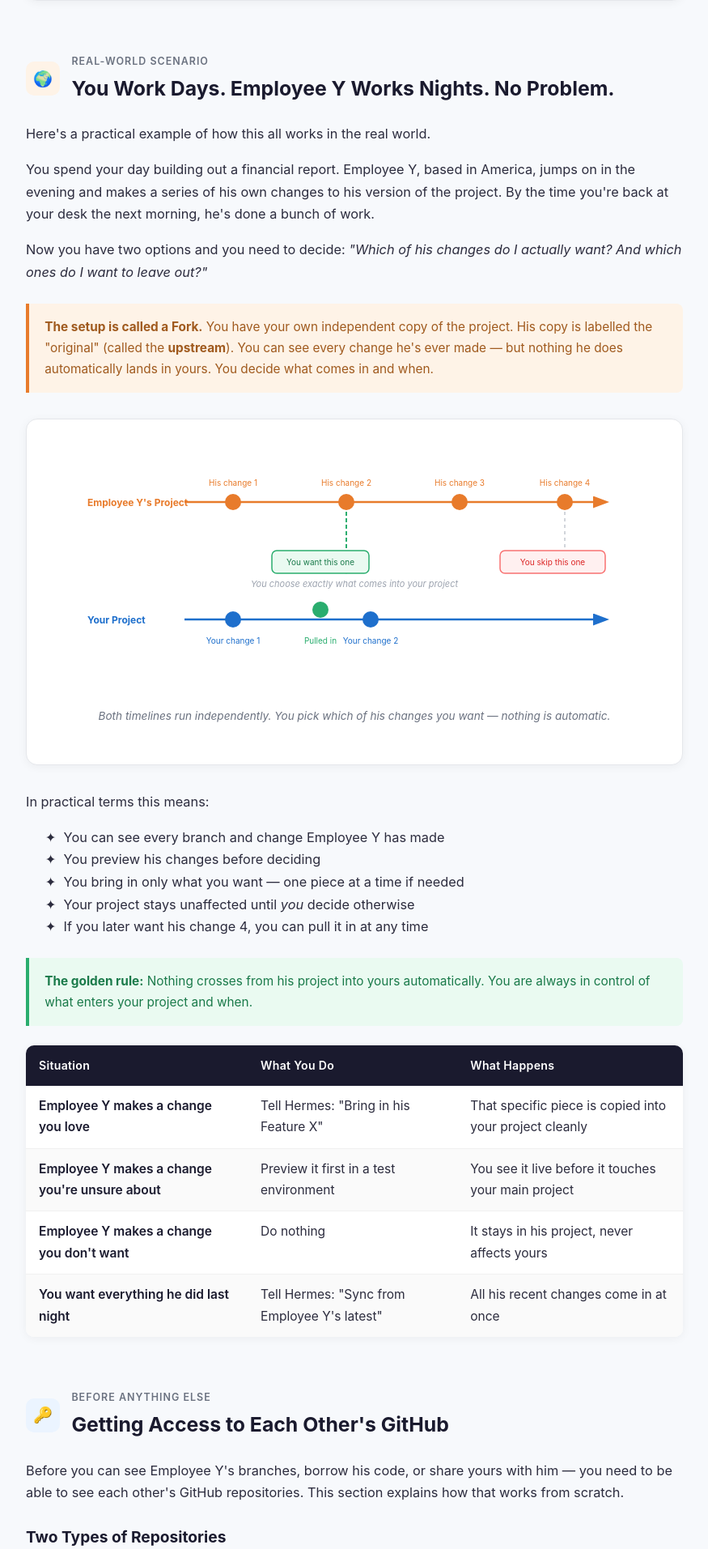
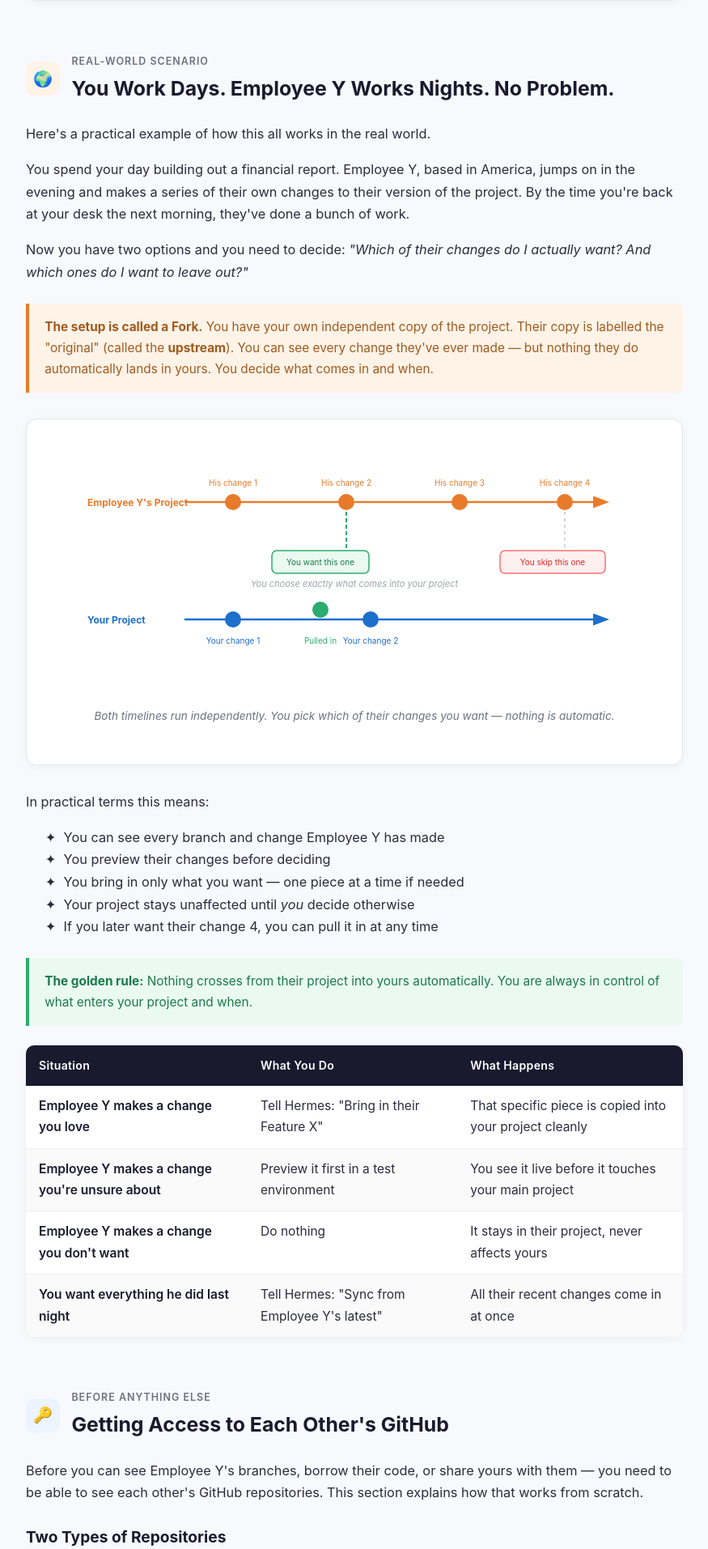
Before and after one commit to jarrydgreen-cleverprofits/team-workflow-guide, a Flask app: page / in a window 1280 px wide. Shown: the part 4111-6024 px from the top of the page at 81% size, without its empty margins (202-1077 px from the left). Run offline with Flask 3, Linux system fonts and the light colour scheme.

Commit message:
Make all pronouns gender-neutral throughout

```diff
--- a/templates/index.html
+++ b/templates/index.html
@@ -467,11 +467,11 @@
       </div>
     </div>
     <p>Here's a practical example of how this all works in the real world.</p>
-    <p>You spend your day building out a financial report. Employee Y, based in America, jumps on in the evening and makes a series of his own changes to his version of the project. By the time you're back at your desk the next morning, he's done a bunch of work.</p>
-    <p>Now you have two options and you need to decide: <em>"Which of his changes do I actually want? And which ones do I want to leave out?"</em></p>
+    <p>You spend your day building out a financial report. Employee Y, based in America, jumps on in the evening and makes a series of their own changes to their version of the project. By the time you're back at your desk the next morning, they've done a bunch of work.</p>
+    <p>Now you have two options and you need to decide: <em>"Which of their changes do I actually want? And which ones do I want to leave out?"</em></p>
 
     <div class="callout orange">
-      <strong>The setup is called a Fork.</strong> You have your own independent copy of the project. His copy is labelled the "original" (called the <strong>upstream</strong>). You can see every change he's ever made — but nothing he does automatically lands in yours. You decide what comes in and when.
+      <strong>The setup is called a Fork.</strong> You have your own independent copy of the project. Their copy is labelled the "original" (called the <strong>upstream</strong>). You can see every change they've ever made — but nothing they do automatically lands in yours. You decide what comes in and when.
     </div>
 
     <!-- TIMELINE DIAGRAM -->
@@ -528,20 +528,20 @@
         <!-- Middle label -->
         <text x="350" y="175" text-anchor="middle" font-size="11" fill="#9CA3AF" font-style="italic">You choose exactly what comes into your project</text>
       </svg>
-      <p class="diagram-caption">Both timelines run independently. You pick which of his changes you want — nothing is automatic.</p>
+      <p class="diagram-caption">Both timelines run independently. You pick which of their changes you want — nothing is automatic.</p>
     </div>
 
     <p>In practical terms this means:</p>
     <p style="margin-left:1.2rem;">
       &nbsp;✦&nbsp; You can see every branch and change Employee Y has made<br/>
-      &nbsp;✦&nbsp; You preview his changes before deciding<br/>
+      &nbsp;✦&nbsp; You preview their changes before deciding<br/>
       &nbsp;✦&nbsp; You bring in only what you want — one piece at a time if needed<br/>
       &nbsp;✦&nbsp; Your project stays unaffected until <em>you</em> decide otherwise<br/>
-      &nbsp;✦&nbsp; If you later want his change 4, you can pull it in at any time
+      &nbsp;✦&nbsp; If you later want their change 4, you can pull it in at any time
     </p>
 
     <div class="callout green">
-      <strong>The golden rule:</strong> Nothing crosses from his project into yours automatically. You are always in control of what enters your project and when.
+      <strong>The golden rule:</strong> Nothing crosses from their project into yours automatically. You are always in control of what enters your project and when.
     </div>
 
     <!-- HOW IT WORKS IN PRACTICE TABLE -->
@@ -556,7 +556,7 @@
       <tbody>
         <tr>
           <td>Employee Y makes a change you love</td>
-          <td>Tell Hermes: "Bring in his Feature X"</td>
+          <td>Tell Hermes: "Bring in their Feature X"</td>
           <td>That specific piece is copied into your project cleanly</td>
         </tr>
         <tr>
@@ -567,12 +567,12 @@
         <tr>
           <td>Employee Y makes a change you don't want</td>
           <td>Do nothing</td>
-          <td>It stays in his project, never affects yours</td>
+          <td>It stays in their project, never affects yours</td>
         </tr>
         <tr>
           <td>You want everything he did last night</td>
           <td>Tell Hermes: "Sync from Employee Y's latest"</td>
-          <td>All his recent changes come in at once</td>
+          <td>All their recent changes come in at once</td>
         </tr>
       </tbody>
     </table>
@@ -587,7 +587,7 @@
         <h2>Getting Access to Each Other's GitHub</h2>
       </div>
     </div>
-    <p>Before you can see Employee Y's branches, borrow his code, or share yours with him — you need to be able to see each other's GitHub repositories. This section explains how that works from scratch.</p>
+    <p>Before you can see Employee Y's branches, borrow their code, or share yours with them — you need to be able to see each other's GitHub repositories. This section explains how that works from scratch.</p>
 
     <h3 style="font-size:1.2rem;font-weight:700;color:#1A1A2E;margin:1.5rem 0 0.8rem;">Two Types of Repositories</h3>
     <p>Every project on GitHub is stored in a <strong>repository</strong> — think of it as a folder in the cloud that holds all the code, all the save points, and all the branches for one project. Every repository is either:</p>
@@ -650,7 +650,7 @@
     </div>
 
     <div class="callout green">
-      <strong>What to share:</strong> All you need is the other person's <strong>GitHub username</strong>. That's their handle on GitHub — for example <em>jarrydgreen-cleverprofits</em>. Ask Employee Y for his, share yours with him, and Hermes can handle the rest if needed.
+      <strong>What to share:</strong> All you need is the other person's <strong>GitHub username</strong>. That's their handle on GitHub — for example <em>jarrydgreen-cleverprofits</em>. Ask Employee Y for theirs, share yours with them, and Hermes can handle the rest if needed.
     </div>
 
     <h3 style="font-size:1.2rem;font-weight:700;color:#1A1A2E;margin:1.5rem 0 0.8rem;">Two Ways to Connect to Someone's Repository</h3>
@@ -673,16 +673,16 @@
     </table>
 
     <div class="callout orange">
-      <strong>In our scenario:</strong> Jarryd works on his own dashboard project during the day. Employee Y in America works on his version in the evenings. Jarryd's repository has Employee Y's repository added as an <strong>upstream</strong> — meaning Jarryd can see every branch and every save Employee Y has made, at any time, and choose exactly what to bring in. Employee Y's project is unaffected either way.
+      <strong>In our scenario:</strong> Jarryd works on their own dashboard project during the day. Employee Y in America works on their version in the evenings. Jarryd's repository has Employee Y's repository added as an <strong>upstream</strong> — meaning Jarryd can see every branch and every save Employee Y has made, at any time, and choose exactly what to bring in. Employee Y's project is unaffected either way.
     </div>
 
     <h3 style="font-size:1.2rem;font-weight:700;color:#1A1A2E;margin:1.5rem 0 0.8rem;">How to Get the Information — Fetching</h3>
     <p>Once access is set up, getting Employee Y's latest work onto your machine is a single instruction to Hermes: <em>"Fetch Employee Y's latest branches."</em></p>
     <p>What happens behind the scenes:</p>
     <p style="margin-left:1.2rem;">
-      &nbsp;✦&nbsp; GitHub downloads a copy of all his branches silently to your machine<br/>
+      &nbsp;✦&nbsp; GitHub downloads a copy of all their branches silently to your machine<br/>
       &nbsp;✦&nbsp; <strong>Nothing in your project changes</strong> — you are just downloading so you can look<br/>
-      &nbsp;✦&nbsp; Hermes then lists what branches he has, with a plain English summary of each<br/>
+      &nbsp;✦&nbsp; Hermes then lists what branches they have, with a plain English summary of each<br/>
       &nbsp;✦&nbsp; You decide which ones interest you — then move to the preview or cherry-pick steps
     </p>
 
@@ -724,7 +724,7 @@
     </div>
 
     <div class="callout blue">
-      <strong>Remember:</strong> You never do any of this manually. You tell Hermes in plain English — "Fetch Employee Y's latest" or "show me his branches" — and it handles everything. GitHub and Railway are working in the background. You just make the decisions.
+      <strong>Remember:</strong> You never do any of this manually. You tell Hermes in plain English — "Fetch Employee Y's latest" or "show me their branches" — and it handles everything. GitHub and Railway are working in the background. You just make the decisions.
     </div>
   </div>
 
@@ -737,10 +737,10 @@
         <h2>Getting Employee Y's Work Into Yours — Step by Step</h2>
       </div>
     </div>
-    <p>Employee Y has been building on his project. He's created branches on GitHub. Here's exactly how you get what you want from his project into yours — safely, selectively, and without touching anything you didn't choose to touch.</p>
+    <p>Employee Y has been building on their project. He's created branches on GitHub. Here's exactly how you get what you want from their project into yours — safely, selectively, and without touching anything you didn't choose to touch.</p>
 
     <div class="callout blue">
-      <strong>Remember:</strong> Railway deploys from <em>your</em> GitHub. His code never goes directly to your live site — it always passes through your GitHub first. You are always the gatekeeper.
+      <strong>Remember:</strong> Railway deploys from <em>your</em> GitHub. Their code never goes directly to your live site — it always passes through your GitHub first. You are always the gatekeeper.
     </div>
 
     <!-- THE 3-STEP FLOW -->
@@ -754,13 +754,13 @@
         <!-- Step 1 -->
         <rect x="20" y="40" width="180" height="70" rx="10" fill="#EBF4FF" stroke="#1E6FCC" stroke-width="2"/>
         <text x="110" y="68" text-anchor="middle" font-size="13" font-weight="700" fill="#1E6FCC">Step 1</text>
-        <text x="110" y="86" text-anchor="middle" font-size="11" fill="#333">Fetch his branches</text>
+        <text x="110" y="86" text-anchor="middle" font-size="11" fill="#333">Fetch their branches</text>
         <text x="110" y="102" text-anchor="middle" font-size="10" fill="#6B7280">(download, don't change anything)</text>
         <line x1="200" y1="75" x2="248" y2="75" stroke="#9CA3AF" stroke-width="2" marker-end="url(#step-arr)"/>
         <!-- Step 2 -->
         <rect x="250" y="40" width="180" height="70" rx="10" fill="#FEF3E7" stroke="#E87B2B" stroke-width="2"/>
         <text x="340" y="68" text-anchor="middle" font-size="13" font-weight="700" fill="#E87B2B">Step 2</text>
-        <text x="340" y="86" text-anchor="middle" font-size="11" fill="#333">Preview his branch live</text>
+        <text x="340" y="86" text-anchor="middle" font-size="11" fill="#333">Preview their branch live</text>
         <text x="340" y="102" text-anchor="middle" font-size="10" fill="#6B7280">(separate Railway URL, safe)</text>
         <line x1="430" y1="75" x2="478" y2="75" stroke="#9CA3AF" stroke-width="2" marker-end="url(#step-arr)"/>
         <!-- Step 3 -->
@@ -775,14 +775,14 @@
 
     <!-- WHAT IS CHERRY-PICKING -->
     <h3 style="font-size:1.25rem; font-weight:700; color:#1A1A2E; margin:2rem 0 0.8rem;">What Is Cherry-Picking?</h3>
-    <p>Imagine Employee Y made 10 changes last night. They're all bundled together in his branch. You look through them and think:</p>
+    <p>Imagine Employee Y made 10 changes last night. They're all bundled together in their branch. You look through them and think:</p>
     <p style="margin-left:1.2rem; font-style:italic; color:#555;">
       "I love changes 3 and 7. Changes 1, 2, 4, 5, 6, 8, 9, and 10 I'm not ready for yet."
     </p>
-    <p>Cherry-picking lets you take <strong>exactly changes 3 and 7</strong> — nothing else. They land in your project cleanly, as if you had written them yourself. The other 8 changes stay in his project untouched.</p>
+    <p>Cherry-picking lets you take <strong>exactly changes 3 and 7</strong> — nothing else. They land in your project cleanly, as if you had written them yourself. The other 8 changes stay in their project untouched.</p>
 
     <div class="callout orange">
-      <strong>Analogy:</strong> Think of Employee Y's branch like a fruit bowl with 10 pieces of fruit. You don't have to take the whole bowl. You pick the two cherries you want, leave the rest in his bowl, and put your two cherries into your own bowl. His bowl is still full. Yours now has exactly what you wanted.
+      <strong>Analogy:</strong> Think of Employee Y's branch like a fruit bowl with 10 pieces of fruit. You don't have to take the whole bowl. You pick the two cherries you want, leave the rest in their bowl, and put your two cherries into your own bowl. Their bowl is still full. Yours now has exactly what you wanted.
     </div>
 
     <!-- CHERRY-PICK DIAGRAM -->
@@ -874,7 +874,7 @@
     <p>Without cherry-picking, your only options would be: take everything or take nothing. That's a problem because:</p>
     <p style="margin-left:1.2rem;">
       &nbsp;✦&nbsp; Employee Y might bundle a feature you love with a change that breaks your layout<br/>
-      &nbsp;✦&nbsp; You might not be ready for all his changes yet — but you need one specific piece now<br/>
+      &nbsp;✦&nbsp; You might not be ready for all their changes yet — but you need one specific piece now<br/>
       &nbsp;✦&nbsp; You might want to test one piece in isolation before committing to the rest
     </p>
     <p>Cherry-picking solves all three problems. It is arguably the most important tool in a collaborative coding workflow.</p>
@@ -903,9 +903,9 @@
           <td>You won't know which save contains what you're looking for</td>
         </tr>
         <tr>
-          <td>Access to his repository</td>
-          <td>You need to be able to see his GitHub project (public or invited)</td>
-          <td>You can't fetch his branches if you can't see his repo</td>
+          <td>Access to their repository</td>
+          <td>You need to be able to see their GitHub project (public or invited)</td>
+          <td>You can't fetch their branches if you can't see their repo</td>
         </tr>
         <tr>
           <td>No conflicting changes</td>
@@ -916,7 +916,7 @@
     </table>
 
     <div class="callout green">
-      <strong>The golden rule for your Employee Y:</strong> Ask him to make small, focused saves with clear labels. One feature per save. This makes cherry-picking trivial — you can see exactly what each save does and take it or leave it in seconds.
+      <strong>The golden rule for Employee Y:</strong> Ask them to make small, focused saves with clear labels. One feature per save. This makes cherry-picking trivial — you can see exactly what each save does and take it or leave it in seconds.
     </div>
 
     <!-- CONFLICT EXPLAINED -->
@@ -928,7 +928,7 @@
     <p>In practice, conflicts are rare if you and Employee Y are working on different parts of the project. The more separated your work areas, the smoother cherry-picking becomes.</p>
 
     <!-- SUMMARY WORKFLOW -->
-    <h3 style="font-size:1.25rem; font-weight:700; color:#1A1A2E; margin:2rem 0 0.8rem;">The Full Workflow — From His Branch to Your Live Site</h3>
+    <h3 style="font-size:1.25rem; font-weight:700; color:#1A1A2E; margin:2rem 0 0.8rem;">The Full Workflow — From Employee Y's Branch to Your Live Site</h3>
     <table>
       <thead>
         <tr><th>Stage</th><th>What Happens</th><th>Your Involvement</th></tr>
@@ -940,19 +940,19 @@
           <td>None — you'll review when ready</td>
         </tr>
         <tr>
-          <td>2. Fetch his branches</td>
+          <td>2. Fetch their branches</td>
           <td>His branches download to your machine silently</td>
           <td>Tell Hermes "Fetch Employee Y's latest"</td>
         </tr>
         <tr>
-          <td>3. Preview his branch</td>
-          <td>A second Railway URL spins up showing his branch live</td>
+          <td>3. Preview their branch</td>
+          <td>A second Railway URL spins up showing their branch live</td>
           <td>Click around it, decide what you like</td>
         </tr>
         <tr>
           <td>4. Cherry-pick what you want</td>
           <td>Specific saves copied into your branch</td>
-          <td>Tell Hermes "I want his profit table change"</td>
+          <td>Tell Hermes "I want their profit table change"</td>
         </tr>
         <tr>
           <td>5. Push to your GitHub</td>
```
